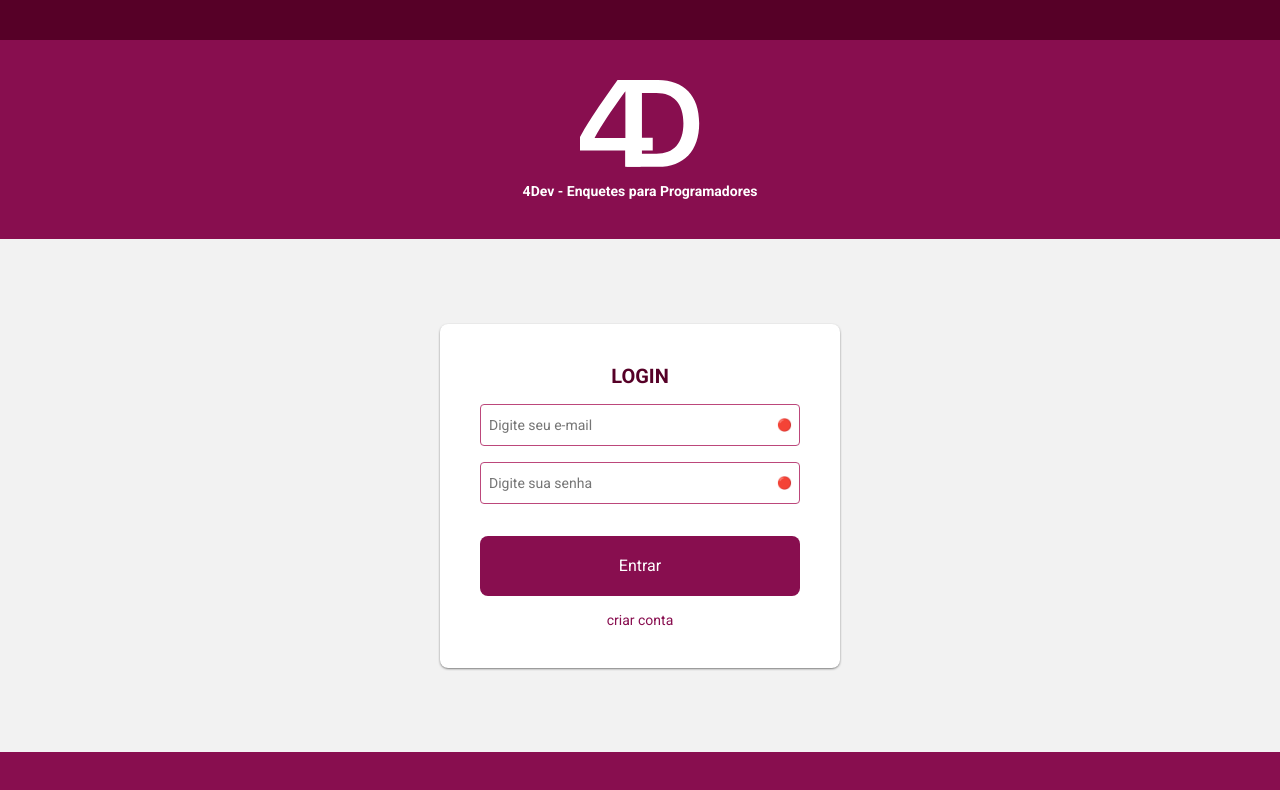
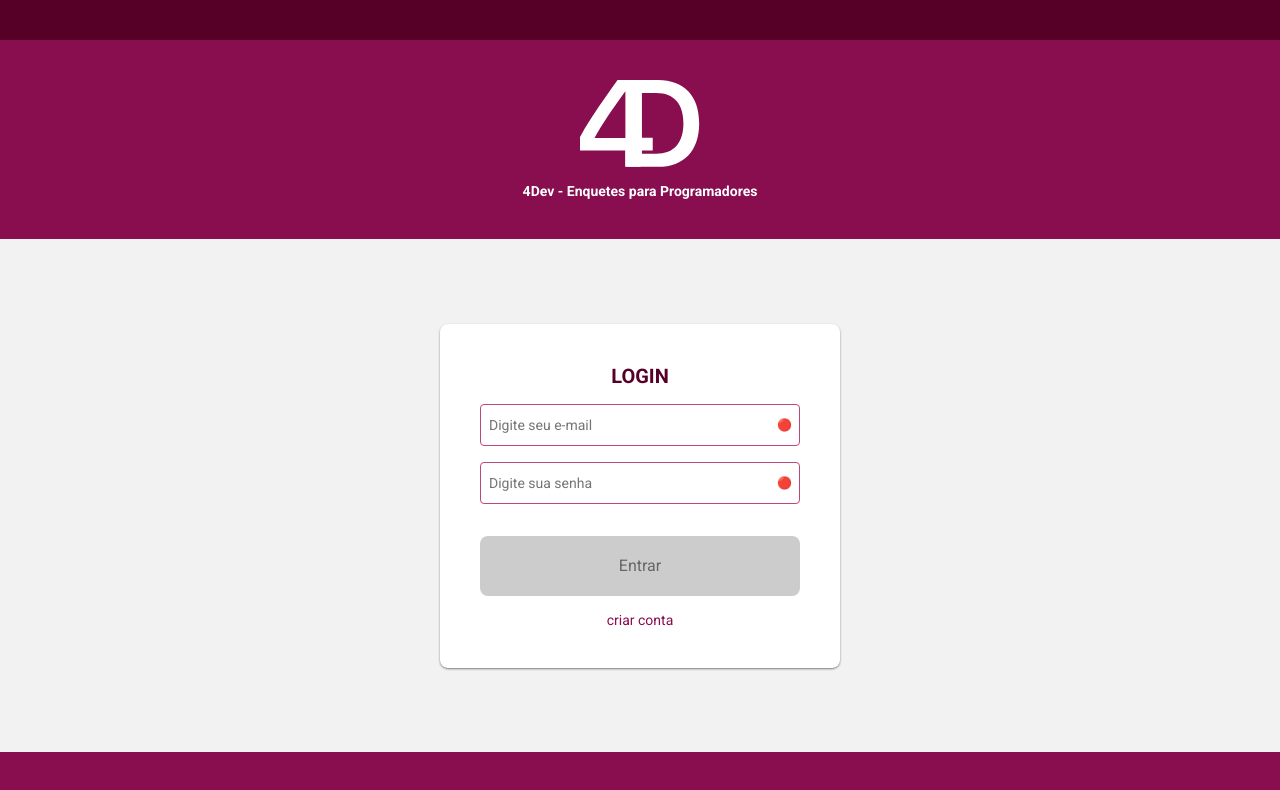
Before and after one commit to gaoliveira21/clean-react, a React app: page /login in a window 1280 px wide. Shown: the top 790 px of the page. Built offline with nearby package versions, Linux system fonts and the light colour scheme.

Commit message:
feat: ensure Login starts with submit button disabled

```diff
--- a/src/presentation/pages/login/login-styles.scss
+++ b/src/presentation/pages/login/login-styles.scss
@@ -27,6 +27,16 @@
 
     .submit {
       margin-top: 32px;
+
+      &:disabled {
+        background-color: $disabledBackground;
+        color: $disabledColor;
+        cursor: not-allowed;
+
+        &:hover {
+          opacity: 1;
+        }
+      }
     }
 
     .link {
--- a/src/presentation/pages/login/login.tsx
+++ b/src/presentation/pages/login/login.tsx
@@ -33,7 +33,7 @@ export const Login = (): React.ReactElement => {
           <Input type="email" name="email" placeholder="Digite seu e-mail" />
           <Input type="password" name="password" placeholder="Digite sua senha" />
 
-          <button className={Styles.submit} type="submit">Entrar</button>
+          <button data-testid="submit" disabled className={Styles.submit} type="submit">Entrar</button>
           <span className={Styles.link}>Criar conta</span>
           <FormStatus />
         </form>
--- a/src/presentation/styles/colors.scss
+++ b/src/presentation/styles/colors.scss
@@ -4,3 +4,5 @@ $background: #f2f2f2;
 $primary: #880e4f;
 $primaryDark: #560027;
 $primaryLight: #bc477b;
+$disabledBackground: #ccc;
+$disabledColor: #666;
```
